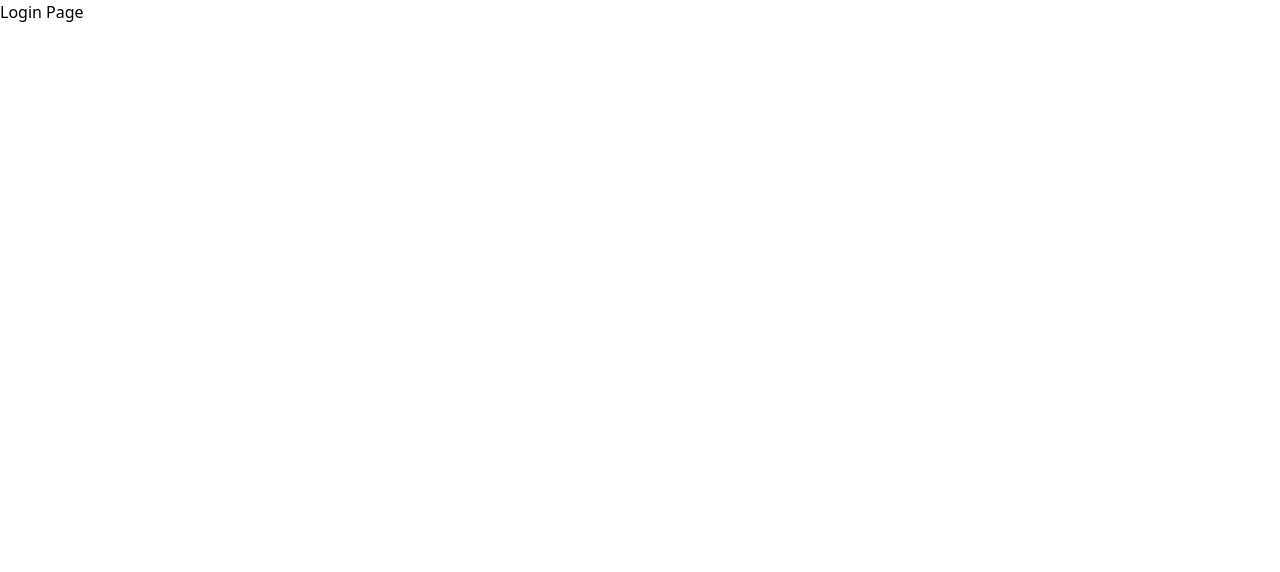
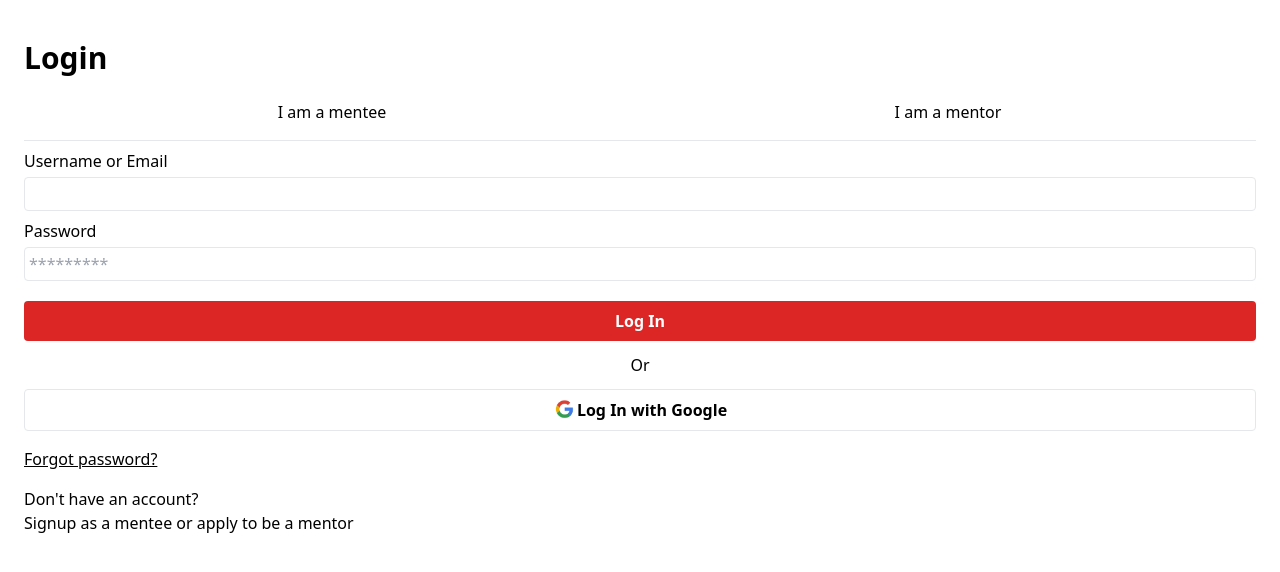
Before and after one commit to SADDA12/Tech-Guide-Me, a React (Create React App) app: page /login in a window 1280 px wide. Shown: the top 572 px of the page. Built offline with nearby package versions, Linux system fonts and the light colour scheme.

Commit message:
creating login page

```diff
--- a/src/pages/loginpage.jsx
+++ b/src/pages/loginpage.jsx
@@ -1,7 +1,97 @@
+import React from "react";
+import { Link } from "react-router-dom";
+import googleicon from "../assets/googleicon.png";
+
 export default function LoginPage() {
-    return(
-        <>
-            <h1>Login Page</h1>
-        </>
-    )
-};
+  const handleLogin = () => {
+    // Handle login logic
+  };
+
+  const handleGoogleLogin = () => {
+    // Handle login with Google logic
+  };
+
+  return (
+    <>
+      <section>
+        <div className="px-6 py-10">
+          <div>
+            <h1 className="font-bold text-3xl">Login</h1>
+          </div>
+
+          <div className="mt-6">
+            <div className="flex justify-between border-b pb-4">
+              <div className="w-1/2 text-center">I am a mentee</div>
+              <div className="w-1/2 text-center">I am a mentor</div>
+            </div>
+
+            <div>
+              <form>
+                <div className="my-2">
+                  <label className="block my-1" htmlFor="usernameOrEmail">
+                    Username or Email
+                  </label>
+                  <input
+                    className="w-full border rounded p-1"
+                    id="usernameOrEmail"
+                    type="text"
+                  />
+                </div>
+
+                <div className="my-2">
+                  <label className="block my-1" htmlFor="password">
+                    Password
+                  </label>
+                  <input
+                    className="border rounded w-full p-1"
+                    id="password"
+                    type="password"
+                    placeholder="*********"
+                  />
+                </div>
+
+                <div>
+                  <button
+                    className="bg-red-600 text-white font-bold py-2 px-4 my-3 rounded w-full"
+                    type="button"
+                    onClick={handleLogin}
+                  >
+                    Log In
+                  </button>
+                </div>
+
+                <div className="">
+                  <p className="text-center">Or</p>
+                </div>
+
+                <div>
+                  <button
+                    className="flex justify-center font-bold py-2 px-4 my-3 border rounded w-full"
+                    type="button"
+                    onClick={handleGoogleLogin}
+                  >
+                    <div>
+                    <img src={googleicon} alt="google icon" className="w-6"/>
+                    </div>
+
+                    <div>
+                    Log In with Google
+
+                    </div>
+
+                  </button>
+                </div>
+              </form>
+            </div>
+
+            <p className="underline my-4">Forgot password?</p>
+
+            <p className="">Don't have an account?</p>
+
+            <p className=""><Link to="/signup">Signup as a mentee</Link> or <Link to="/signup">apply to be a mentor</Link> </p>
+          </div>
+        </div>
+      </section>
+    </>
+  );
+}
```
Also changed, not shown: src/assets/googleicon.png (added).
